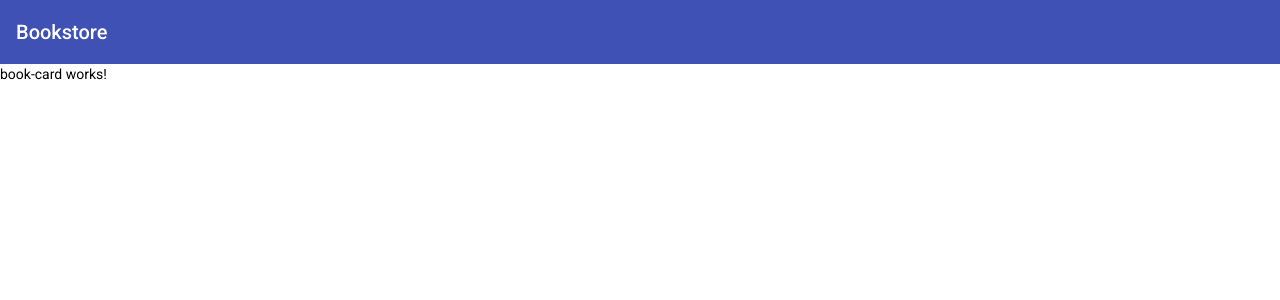
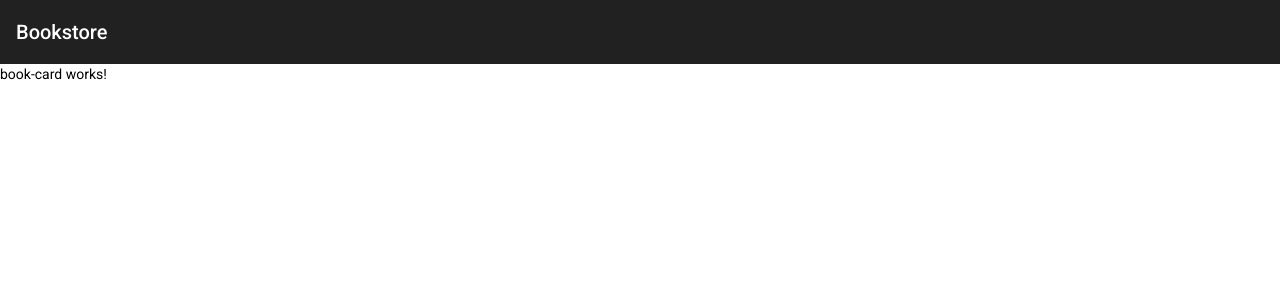
Before and after one commit to kbrayner/BookstoreApp, an Angular app: page /books in a window 1280 px wide. Shown: the top 300 px of the page. Built offline with nearby package versions, Linux system fonts and the light colour scheme.

Commit message:
Customize angular material theme

```diff
--- a/src/styles.scss
+++ b/src/styles.scss
@@ -1,4 +1,14 @@
 /* You can add global styles to this file, and also import other style files */
+@import '@angular/material/theming';
+@include mat-core();
+
+$custom-app-primary: mat-palette($mat-gray, 900);
+$custom-app-secondary: mat-palette($mat-brown, 700, 800, 900);
+$custom-app-warn: mat-palette($mat-red);
+
+$custom-theme: mat-light-theme($custom-app-primary, $custom-app-secondary, $custom-app-warn);
+
+@include angular-material-theme($custom-theme);
 
 html, body { height: 100%; }
 body { margin: 0; font-family: Roboto, "Helvetica Neue", sans-serif; }
```
